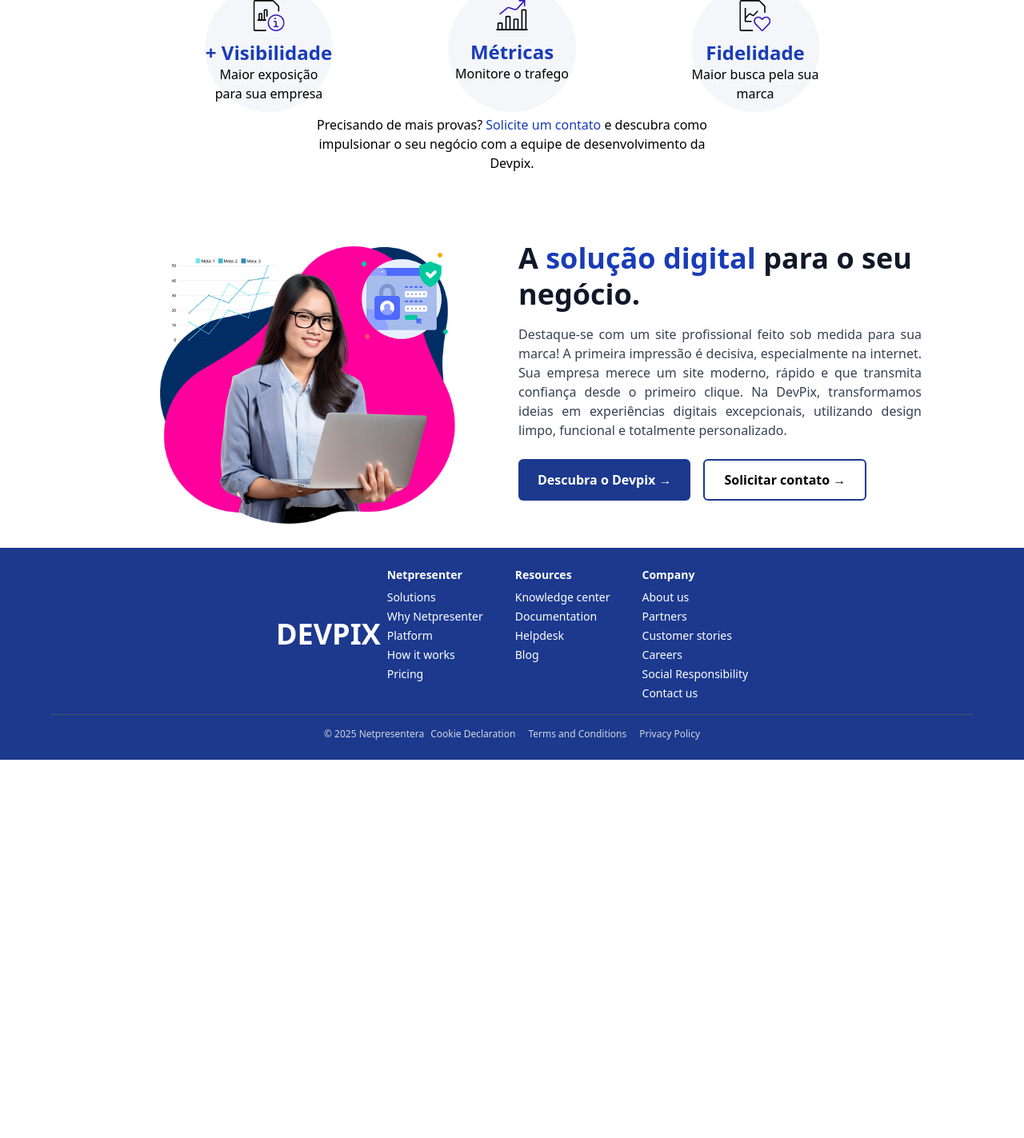
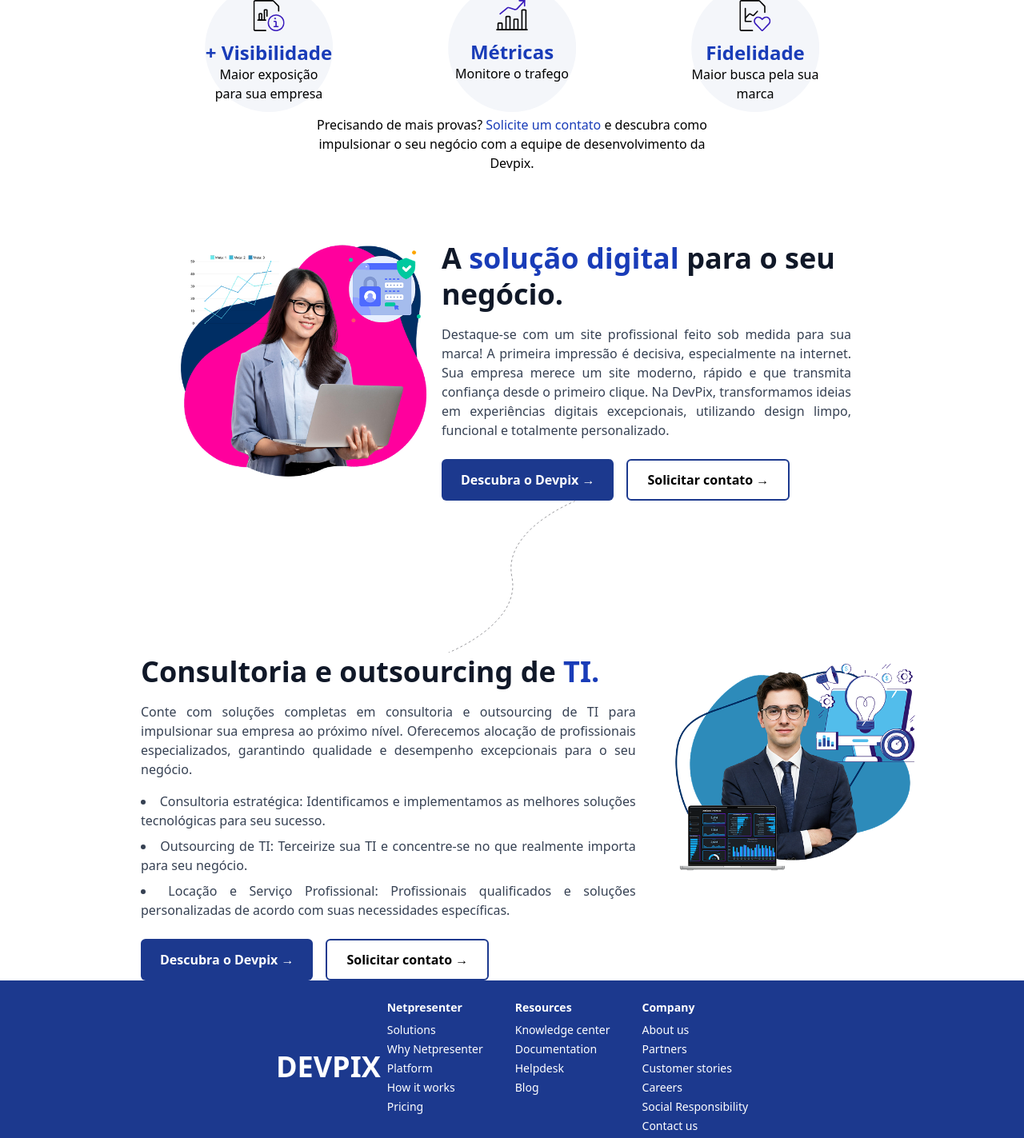
Before and after one commit to Jonashcosta/devpix, a Next.js app in the folder www.devpix.com.br/: page / in a window 1280 px wide. Shown: the part 601-2024 px from the top of the page at 80% size. Before the commit the page ends 1551 px from the top, so only its background shows below. Built offline with nearby package versions, Linux system fonts and the light colour scheme.

Commit message:
Consultoria e outsourcing de TI.

```diff
--- a/www.devpix.com.br/src/components/HOME.tsx
+++ b/www.devpix.com.br/src/components/HOME.tsx
@@ -61,7 +61,7 @@ export default function Homepage() {
                             width={40}
                             height={40}
                             className="mb-3"
-                            />
+                        />
                         <h1 className='text-blue-800 font-bold text-2xl leading-tight'>+ Visibilidade</h1>
                         <p className="text-center max-w-lg">Maior exposição para sua empresa</p>
                     </div>
@@ -73,7 +73,7 @@ export default function Homepage() {
                             width={40}
                             height={40}
                             className="mb-3"
-                            />
+                        />
                         <h1 className='text-blue-800 font-bold text-2xl leading-tight'>Métricas</h1>
                         <p className="text-center max-w-lg">Monitore o trafego</p>
                     </div>
@@ -99,19 +99,19 @@ export default function Homepage() {
             </div>
 
 
-            <div className="flex justify-center items-start w-4/5 mx-auto mt-20 gap-4">
-                <div className="flex justify-center items-center w-1/2">
+            <div className="flex justify-center items-start  mx-auto mt-20  mb-0 gap-4">
+                <div className="flex justify-center items-center w-1/4">
                     <Image
                         src="/mulher_de_ti.png"
                         alt="Mulher de TI"
-                        width={40}
-                        height={40}
-                        className="w-96"
+                        width={600}
+                        height={600}
+                        className="max-w-full h-auto"
                     />
                 </div>
-                <div className="w-1/2 flex flex-col items-start">
+                <div className="w-2/5 flex flex-col items-start">
                     <h1 className="text-4xl font-bold text-gray-900 leading-tight">
-                    A <span className="text-blue-800">solução digital</span> para o seu negócio.
+                        A <span className="text-blue-800">solução digital</span> para o seu negócio.
                     </h1>
                     <p className="text-gray-700 mt-4 text-justify">
                         Destaque-se com um site profissional feito sob medida para sua marca! A primeira impressão é decisiva, especialmente na internet. Sua empresa merece um site moderno, rápido e que transmita confiança desde o primeiro clique. Na DevPix, transformamos ideias em experiências digitais excepcionais, utilizando design limpo, funcional e totalmente personalizado.
@@ -128,9 +128,51 @@ export default function Homepage() {
                 </div>
             </div>
 
-            <div>
+            <div className='mt-0 mb-0'>
+                <Image
+                    src="/component-12-x.svg"
+                    alt="Profissional de TI"
+                    width={80}
+                    height={80}
+                    className="w-40 mx-auto max-w-full h-auto"
+                />
+            </div>
 
+
+            <div className="flex justify-center items-start w-4/5 mx-auto mt-0 gap-12">
+                <div className="w-2/3 ml-12 flex flex-col items-start">
+                    <h1 className="text-4xl font-bold text-gray-900 leading-tight">
+                        Consultoria e outsourcing de <span className="text-blue-800"> TI.</span>
+                    </h1>
+                    <p className="text-gray-700 mt-4 text-justify">
+                        Conte com soluções completas em consultoria e outsourcing de TI para impulsionar sua empresa ao próximo nível. Oferecemos alocação de profissionais especializados, garantindo qualidade e desempenho excepcionais para o seu negócio.
+                        <ol className=" flex flex-col list-inside list-disc mt-4 gap-2">
+                            <li>Consultoria estratégica: Identificamos e implementamos as melhores soluções tecnológicas para seu sucesso.</li>
+                            <li>Outsourcing de TI: Terceirize sua TI e concentre-se no que realmente importa para seu negócio.</li>
+                            <li>Locação e Serviço Profissional: Profissionais qualificados e soluções personalizadas de acordo com suas necessidades específicas.</li>
+                        </ol>
+                    </p>
+
+                    <div className="mt-6 flex gap-4">
+                        <button className="bg-blue-900 text-white px-6 py-3 rounded-md font-semibold">
+                            Descubra o Devpix &rarr;
+                        </button>
+                        <button className="border-2 border-blue-900 px-6 py-3 rounded-md font-semibold">
+                            Solicitar contato &rarr;
+                        </button>
+                    </div>
+                </div>
+                <div className="flex justify-center items-center w-1/3">
+                    <Image
+                        src="/profissional_de_ti.png"
+                        alt="Mulher de TI"
+                        width={400}
+                        height={400}
+                        className="max-w-full h-auto"
+                    />
+                </div>
             </div>
+
 
 
 
```
Also changed, not shown: www.devpix.com.br/public/component-12-x.svg (added), www.devpix.com.br/public/profissional_de_ti.png (added).
